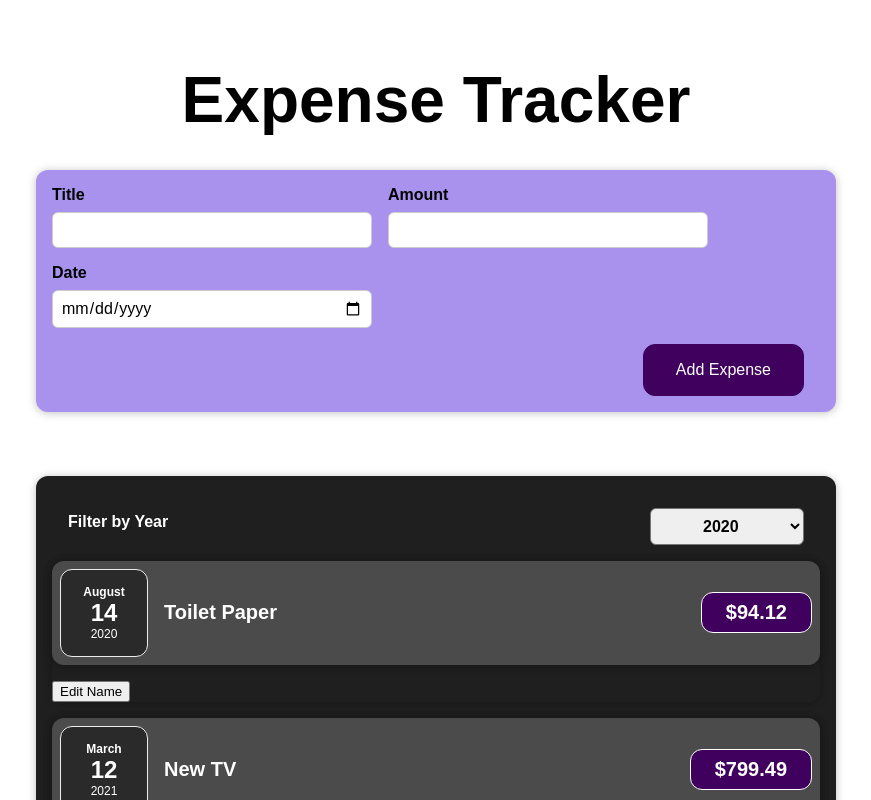
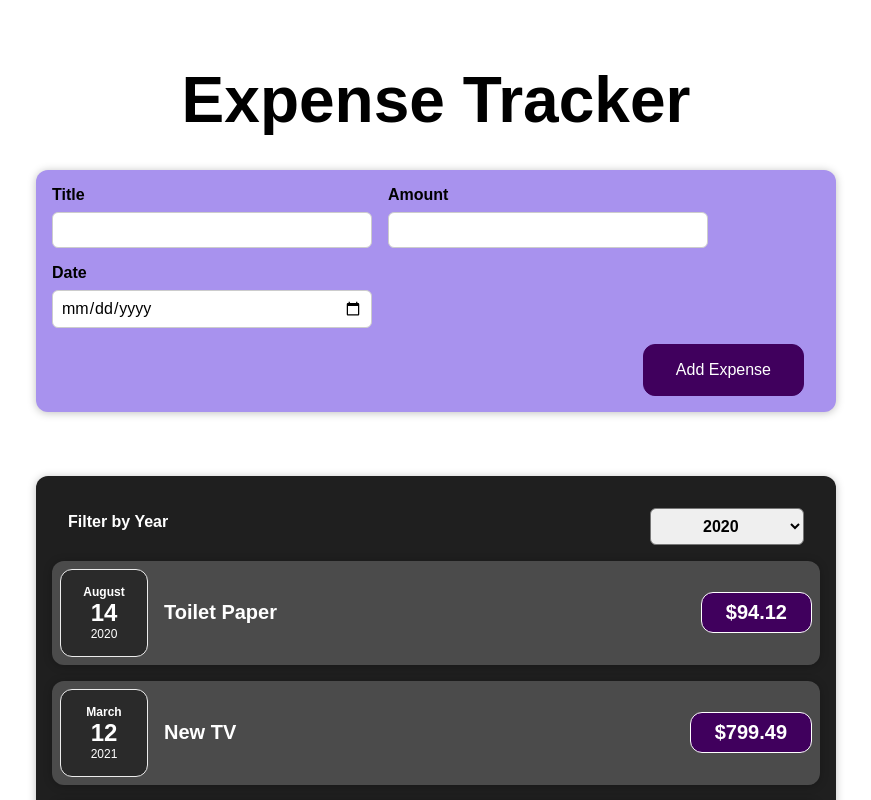
Before and after one commit to mj-linane/expense-tracker, a Next.js app: page / in a window 1280 px wide. Shown: the top 800 px of the page, without its empty margins (204-1075 px from the left). Built offline with nearby package versions, Linux system fonts and the light colour scheme.

Commit message:
🐞fix: remove example code

```diff
--- a/components/Expenses/ExpenseItem.jsx
+++ b/components/Expenses/ExpenseItem.jsx
@@ -1,26 +1,14 @@
-import { useState } from 'react'
 import Card from '../UI/Card'
 import ExpenseDate from './ExpenseDate'
 
 const ExpenseItem = (props) => {
-  const [title, setTitle] = useState(props.title)
-  console.log('ExpenseItem evaluated by React')
-
-  const clickHandler = () => {
-    setTitle('updated')
-    console.log(title)
-  }
-
   return (
-    <Card>
-      <div className="expense-item">
-        <ExpenseDate date={props.date} />
-        <div className="expense-item__description">
-          <h2>{title}</h2>
-        </div>
-        <div className="expense-item__price">${props.amount}</div>
+    <Card className="expense-item">
+      <ExpenseDate date={props.date} />
+      <div className="expense-item__description">
+        <h2>{props.title}</h2>
       </div>
-      <button onClick={clickHandler}>Edit Name</button>
+      <div className="expense-item__price">${props.amount}</div>
     </Card>
   )
 }
```
